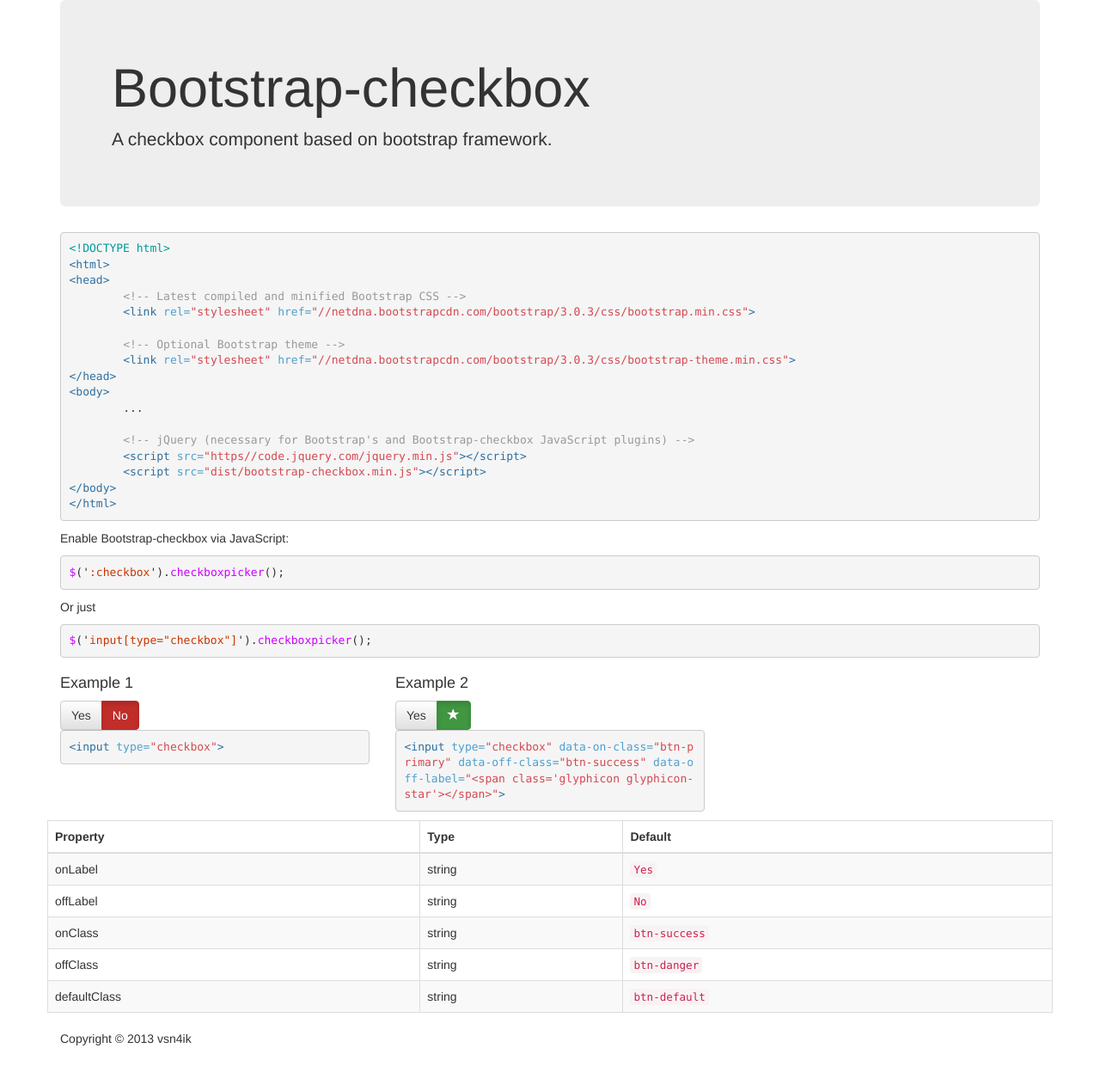
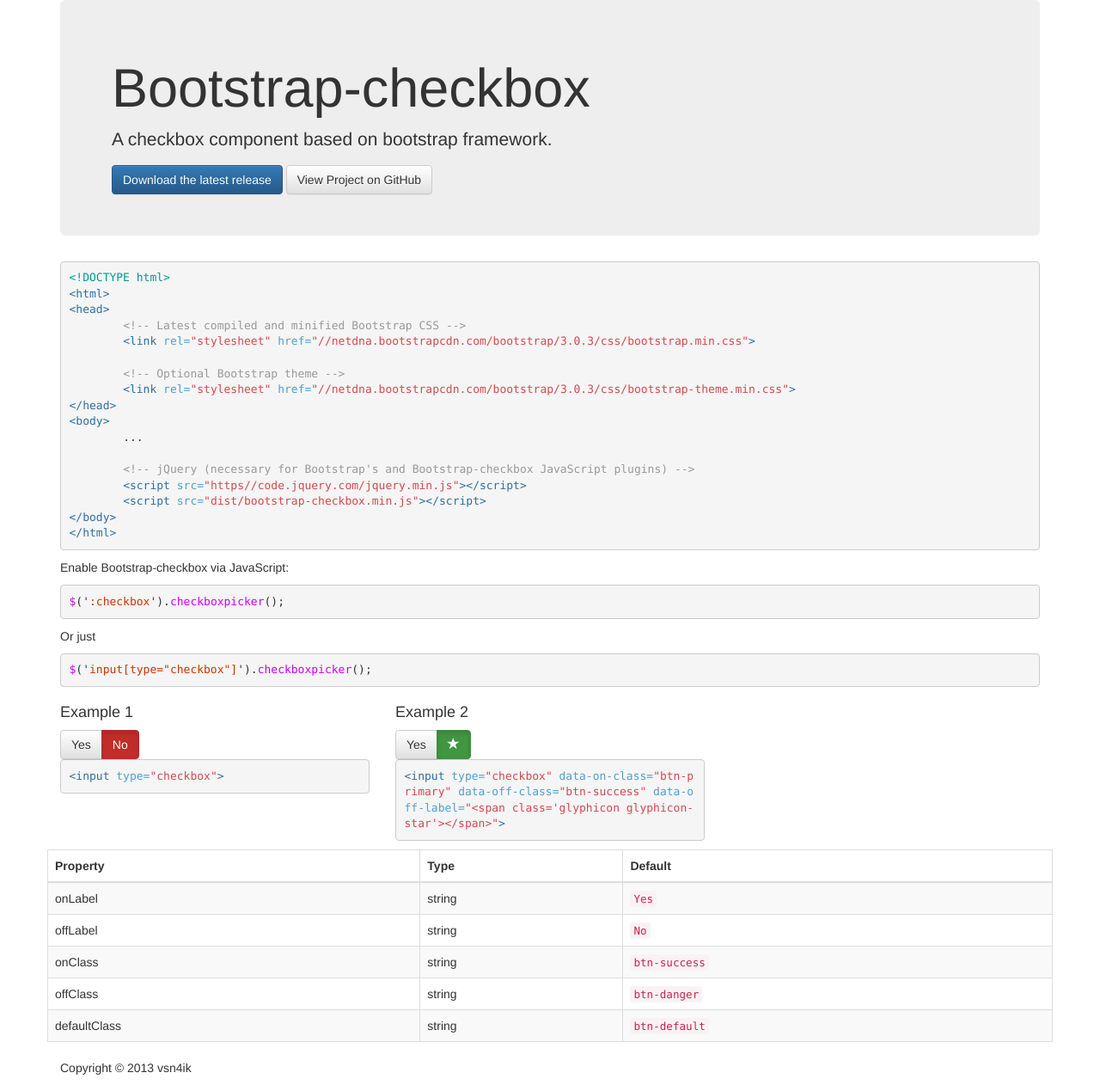
Before and after one commit to vsn4ik/bootstrap-checkbox, a Jekyll site: the page built from index.html, in a window 1280 px wide. Shown: the whole page at 86% size. Built offline with Jekyll 4.4.1, drawn with Linux system fonts in a browser that asks for light colours; nearby versions of some CDN libraries; before the commit the page ends 1228 px from its top, so only the background shows below that.

Commit message:
Upd index.html.

```diff
--- a/_config.yml
+++ b/_config.yml
@@ -2,5 +2,6 @@
 pygments: true
 
 # Custom vars
+current_version: 1.0.2
 repo: https://github.com/vsn4ik/bootstrap-checkbox
 description: A checkbox component based on bootstrap framework.
--- a/_layouts/default.html
+++ b/_layouts/default.html
@@ -9,13 +9,14 @@
 		<div class="jumbotron">
 			<h1>Bootstrap-checkbox</h1>
 			<p class="lead">{{ site.description }}</p>
+			<a class="btn btn-primary" href="{{ site.repo }}/archive/v{{ site.current_version }}.zip">Download the latest release</a>
+			<a class="btn btn-default" href="{{ site.repo }}">View Project on GitHub</a>
 		</div>
 
 		{{ content }}
 
 		<div class="footer">
 			<p>Copyright © 2013 vsn4ik</p>
-			<!--<a href="{{ site.repo }}">View on GitHub</a>-->
 		</div>
 	</div>
 
```
